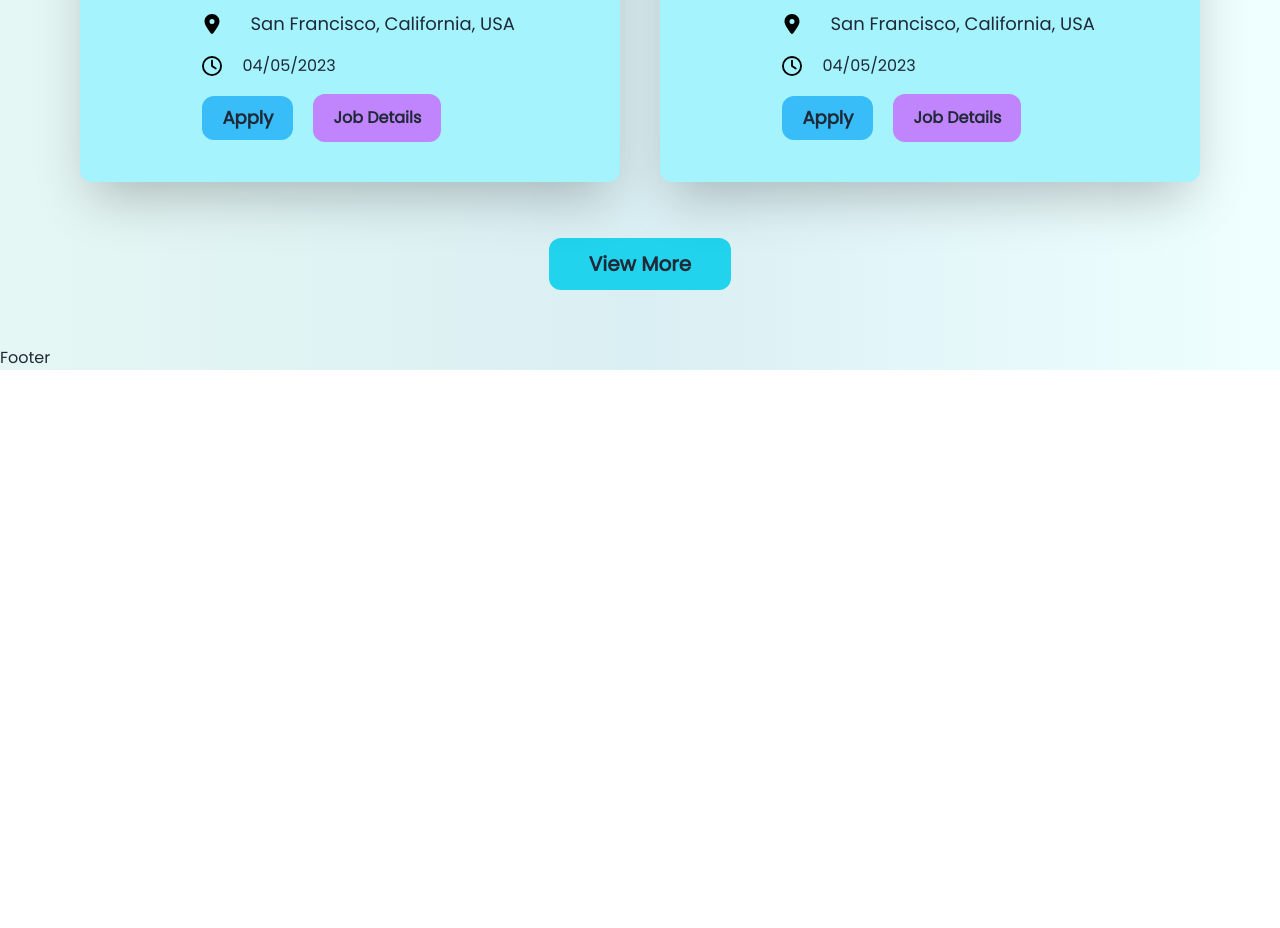
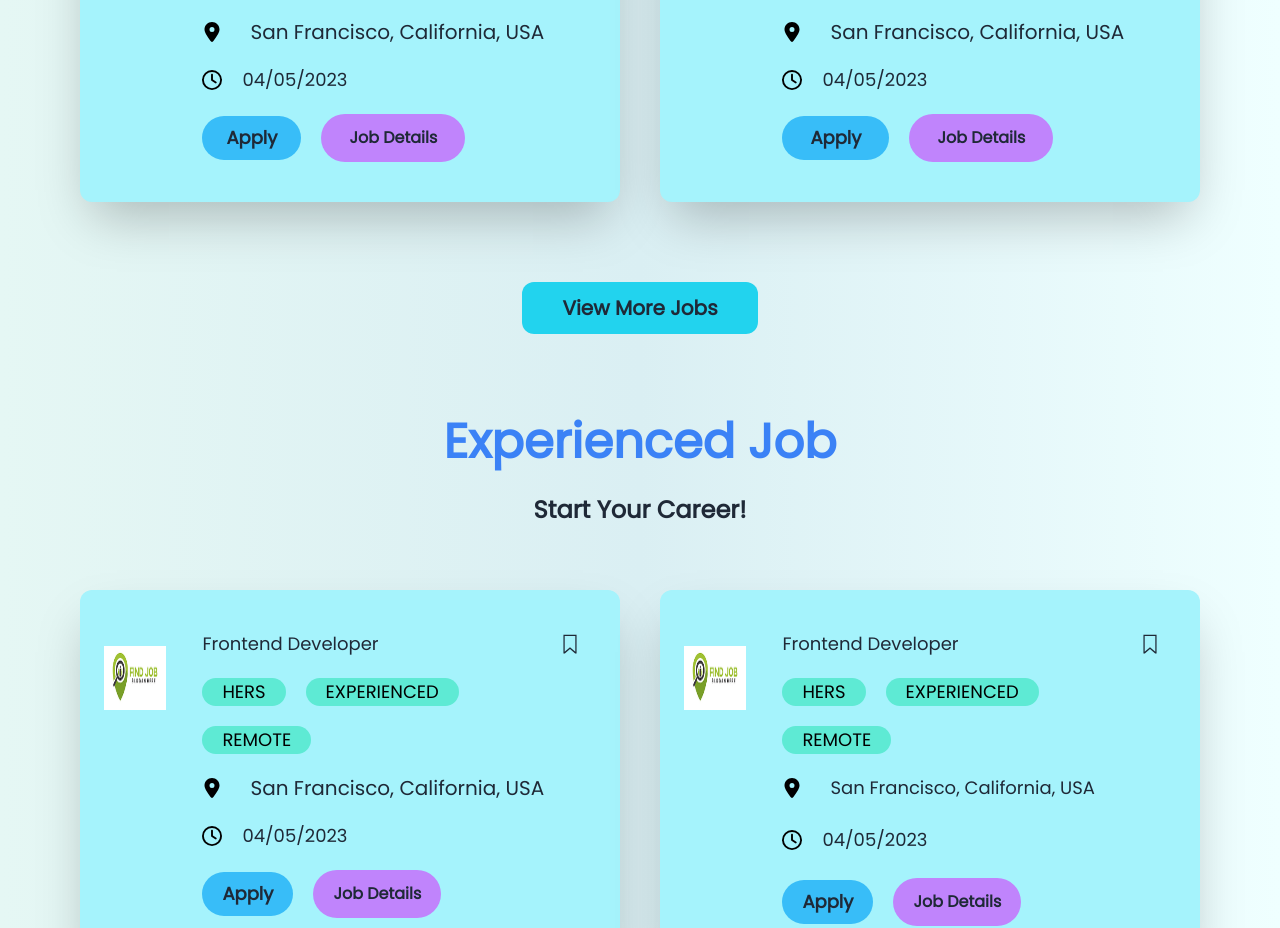
Before and after one commit to ikramuzzaman455173/Career-Bridge, a React (Vite) app in the folder CareerBridge-client/: page / in a window 1280 px wide. Shown: the part 938-1866 px from the top of the page. Before the commit the page ends 1308 px from the top, so only its background shows below. Built offline with nearby package versions, Linux system fonts and the light colour scheme.

Commit message:
added rxperienced job section card design

```diff
--- /dev/null
+++ b/CareerBridge-client/src/Components/Experienced/Experienced.jsx
@@ -0,0 +1,154 @@
+import React from 'react';
+
+const Experienced = () => {
+    return (
+      <>
+        <>
+          <div className="my-16 text-center">
+            <h1 className="text-5xl font-bold mb-7 text-blue-500">
+              Experienced Job
+            </h1>
+            <h1 className="text-2xl font-semibold">Start Your Career!</h1>
+          </div>
+          <div className="grid grid-cols md:grid-cols-2 lg:grid-cols-2 gap-10 ">
+            {/* <div className=" rounded-md shadow-md sm:w-96 lg:w-1/2 dark:bg-gray-900 dark:text-gray-100 p-10"> */}
+            <div className="flex items-start gap-7 flex-col sm:flex-row md:flex-row lg:flex-row relative bg-cyan-200 ps-8 lg:ps-4 py-10 pe-10 rounded-xl shadow-2xl">
+              <div className="sm:mt-2 flex item-center justify-center h-20 w-24 rounded-md p-2">
+                <img src="../../../public/logo.png" alt="" />
+              </div>
+              <div className="flex-col w-full">
+                <div className="flex justify-between items-center mb-4">
+                  <p className="text-lg">Frontend Developer</p>
+                  <svg
+                    xmlns="http://www.w3.org/2000/svg"
+                    viewBox="0 0 512 512"
+                    className="w-5 h-5 fill-current"
+                  >
+                    <path d="M424,496H388.75L256.008,381.19,123.467,496H88V16H424ZM120,48V456.667l135.992-117.8L392,456.5V48Z"></path>
+                  </svg>
+                </div>
+                <div className="flex justify-start items-center gap-4 sm:gap-5 my-5 flex-wrap ">
+                  <p className="bg-teal-300 rounded-full px-5 uppercase text-lg text-black ">
+                    Hers
+                  </p>
+                  <p className="bg-teal-300 rounded-full px-5 uppercase text-lg text-black ">
+                    Experienced
+                  </p>
+                  <p className="bg-teal-300 rounded-full px-5 uppercase text-lg text-black ">
+                    Remote
+                  </p>
+                </div>
+                <div className="flex justify-start items-center gap-4 sm:gap-5 my-4 flex-wrap">
+                  <p>
+                    <img
+                      className="h-5 w-5"
+                      src="../../../public/location-dot-solid.svg"
+                      alt="Location"
+                    />
+                  </p>
+                  <p className="text-xl ms-2">San Francisco, California, USA</p>
+                </div>
+                <div className="flex justify-start items-center gap-4 sm:gap-5 my-5 flex-wrap ">
+                  <p>
+                    <img
+                      className="h-5 w-5"
+                      src="../../../public/clock-regular.svg"
+                      alt=""
+                    />
+                  </p>
+                  <p className='text-lg'>04/05/2023</p>
+                </div>
+                <div className="flex justify-start items-center gap-4 sm:gap-5 flex-wrap ">
+                  <button
+                    type="button"
+                    className="px-5 p-2 font-semibold rounded-3xl duration-[800ms] bg-sky-400 hover:bg-blue-700 hover:text-white dark:text-gray-800 text-lg"
+                  >
+                    Apply
+                  </button>
+                  <button
+                    type="button"
+                    className="px-5 py-3 font-semibold rounded-3xl duration-[800ms] bg-purple-400 hover:bg-teal-400 dark:text-gray-800"
+                  >
+                    Job Details
+                  </button>
+                </div>
+              </div>
+            </div>
+            <div className="flex items-start gap-7 flex-col sm:flex-row md:flex-row lg:flex-row relative bg-cyan-200 ps-8 lg:ps-4 py-10 pe-10 rounded-xl shadow-2xl">
+              <div className="sm:mt-2 flex item-center justify-center h-20 w-24 rounded-md p-2">
+                <img src="../../../public/logo.png" alt="" />
+              </div>
+              <div className="flex-col w-full">
+                <div className="flex justify-between items-center mb-4">
+                  <p className="text-lg">Frontend Developer</p>
+                  <svg
+                    xmlns="http://www.w3.org/2000/svg"
+                    viewBox="0 0 512 512"
+                    className="w-5 h-5 fill-current"
+                  >
+                    <path d="M424,496H388.75L256.008,381.19,123.467,496H88V16H424ZM120,48V456.667l135.992-117.8L392,456.5V48Z"></path>
+                  </svg>
+                </div>
+                <div className="flex justify-start items-center gap-4 sm:gap-5 my-5 flex-wrap ">
+                  <p className="bg-teal-300 rounded-full px-5 uppercase text-lg text-black ">
+                    Hers
+                  </p>
+                  <p className="bg-teal-300 rounded-full px-5 uppercase text-lg text-black ">
+                    Experienced
+                  </p>
+                  <p className="bg-teal-300 rounded-full px-5 uppercase text-lg text-black ">
+                    Remote
+                  </p>
+                </div>
+                <div className="flex justify-start items-center gap-4 sm:gap-5 my-4 flex-wrap">
+                  <p>
+                    <img
+                      className="h-5 w-5"
+                      src="../../../public/location-dot-solid.svg"
+                      alt="Location"
+                    />
+                  </p>
+                  <p className="text-lg ms-2">San Francisco, California, USA</p>
+                </div>
+                <div className="flex justify-start items-center gap-4 sm:gap-5 my-4 py-2 flex-wrap ">
+                  <p>
+                    <img
+                      className="h-5 w-5"
+                      src="../../../public/clock-regular.svg"
+                      alt=""
+                    />
+                  </p>
+                  <p className='text-lg'>04/05/2023</p>
+                </div>
+                <div className="flex justify-start items-center gap-4 sm:gap-5 flex-wrap ">
+                  <button
+                    type="button"
+                    className="px-5 p-2 font-semibold rounded-3xl duration-[800ms] bg-sky-400 hover:bg-blue-700 hover:text-white dark:text-gray-800 text-lg"
+                  >
+                    Apply
+                  </button>
+                  <button
+                    type="button"
+                    className="px-5 py-3 font-semibold rounded-3xl duration-[800ms] bg-purple-400 hover:bg-teal-400 dark:text-gray-800"
+                  >
+                    Job Details
+                  </button>
+                </div>
+              </div>
+            </div>
+          </div>
+          {/* View more button */}
+          <div className="text-center py-20">
+            <button
+              type="button"
+              className="px-10 py-3 text-xl font-semibold rounded-xl duration-[800ms] bg-cyan-400 hover:bg-purple-600 dark:text-gray-800 hover:text-white"
+            >
+              View More Jobs
+            </button>
+          </div>
+        </>
+      </>
+    );
+};
+
+export default Experienced;
--- a/CareerBridge-client/src/Components/Fresher/Fresher.jsx
+++ b/CareerBridge-client/src/Components/Fresher/Fresher.jsx
@@ -25,13 +25,13 @@ const Fresher = () => {
               </svg>
             </div>
             <div className="flex justify-start items-center gap-4 sm:gap-5 my-5 flex-wrap ">
-              <p className="bg-teal-300 rounded-full px-5 uppercase text-lg text-black ">
+              <p className="bg-teal-300 rounded-full px-5 py-1 uppercase text-lg text-black ">
                 Hers
               </p>
-              <p className="bg-teal-300 rounded-full px-5 uppercase text-lg text-black ">
+              <p className="bg-teal-300 rounded-full px-5 py-1 uppercase text-lg text-black ">
                 Fresher
               </p>
-              <p className="bg-teal-300 rounded-full px-5 uppercase text-lg text-black ">
+              <p className="bg-teal-300 rounded-full px-5 py-1 uppercase text-lg text-black ">
                 Remote
               </p>
             </div>
@@ -43,9 +43,9 @@ const Fresher = () => {
                   alt="Location"
                 />
               </p>
-              <p className="text-lg ms-2">San Francisco, California, USA</p>
+              <p className="text-xl ms-2">San Francisco, California, USA</p>
             </div>
-            <div className="flex justify-start items-center gap-4 sm:gap-5 my-4 flex-wrap ">
+            <div className="flex justify-start items-center gap-4 sm:gap-5 my-5 flex-wrap ">
               <p>
                 <img
                   className="h-5 w-5"
@@ -53,18 +53,18 @@ const Fresher = () => {
                   alt=""
                 />
               </p>
-              <p>04/05/2023</p>
+              <p className="text-lg">04/05/2023</p>
             </div>
             <div className="flex justify-start items-center gap-4 sm:gap-5 flex-wrap ">
               <button
                 type="button"
-                className="px-5 p-2 font-semibold rounded-xl duration-[800ms] bg-sky-400 hover:bg-blue-700 hover:text-white dark:text-gray-800 text-lg"
+                className="px-6 p-2 font-semibold rounded-3xl duration-[800ms] bg-sky-400 hover:bg-blue-700 hover:text-white dark:text-gray-800 text-lg"
               >
                 Apply
               </button>
               <button
                 type="button"
-                className="px-5 py-3 font-semibold rounded-xl duration-[800ms] bg-purple-400 hover:bg-teal-400 dark:text-gray-800"
+                className="px-7 py-3 font-semibold rounded-3xl duration-[800ms] bg-purple-400 hover:bg-teal-400 dark:text-gray-800"
               >
                 Job Details
               </button>
@@ -87,13 +87,13 @@ const Fresher = () => {
               </svg>
             </div>
             <div className="flex justify-start items-center gap-4 sm:gap-5 my-5 flex-wrap ">
-              <p className="bg-teal-300 rounded-full px-5 uppercase text-lg text-black ">
+              <p className="bg-teal-300 rounded-full px-5 py-1 uppercase text-lg text-black ">
                 Hers
               </p>
-              <p className="bg-teal-300 rounded-full px-5 uppercase text-lg text-black ">
+              <p className="bg-teal-300 rounded-full px-5 py-1 uppercase text-lg text-black ">
                 Fresher
               </p>
-              <p className="bg-teal-300 rounded-full px-5 uppercase text-lg text-black ">
+              <p className="bg-teal-300 rounded-full px-5 py-1 uppercase text-lg text-black ">
                 Remote
               </p>
             </div>
@@ -105,9 +105,9 @@ const Fresher = () => {
                   alt="Location"
                 />
               </p>
-              <p className="text-lg ms-2">San Francisco, California, USA</p>
+              <p className="text-xl ms-2">San Francisco, California, USA</p>
             </div>
-            <div className="flex justify-start items-center gap-4 sm:gap-5 my-4 flex-wrap ">
+            <div className="flex justify-start items-center gap-4 sm:gap-5 my-5 flex-wrap ">
               <p>
                 <img
                   className="h-5 w-5"
@@ -115,18 +115,18 @@ const Fresher = () => {
                   alt=""
                 />
               </p>
-              <p>04/05/2023</p>
+              <p className="text-lg">04/05/2023</p>
             </div>
             <div className="flex justify-start items-center gap-4 sm:gap-5 flex-wrap ">
               <button
                 type="button"
-                className="px-5 p-2 font-semibold rounded-xl duration-[800ms] bg-sky-400 hover:bg-blue-700 hover:text-white dark:text-gray-800 text-lg"
+                className="px-7 p-2 font-semibold rounded-3xl duration-[800ms] bg-sky-400 hover:bg-blue-700 hover:text-white dark:text-gray-800 text-lg"
               >
                 Apply
               </button>
               <button
                 type="button"
-                className="px-5 py-3 font-semibold rounded-xl duration-[800ms] bg-purple-400 hover:bg-teal-400 dark:text-gray-800"
+                className="px-7 py-3 font-semibold rounded-3xl duration-[800ms] bg-purple-400 hover:bg-teal-400 dark:text-gray-800"
               >
                 Job Details
               </button>
@@ -135,12 +135,12 @@ const Fresher = () => {
         </div>
       </div>
       {/* View more button */}
-      <div className="text-center py-14">
+      <div className="text-center pt-20 py-5">
         <button
           type="button"
           className="px-10 py-3 text-xl font-semibold rounded-xl duration-[800ms] bg-cyan-400 hover:bg-purple-600 dark:text-gray-800 hover:text-white"
         >
-          View More
+          View More Jobs
         </button>
       </div>
     </>
--- a/CareerBridge-client/src/HomePage/HomePage.jsx
+++ b/CareerBridge-client/src/HomePage/HomePage.jsx
@@ -2,6 +2,7 @@ import React from 'react'
 import Container from '../Components/Container/Container'
 import Hero from '../Components/Hero/Hero';
 import Fresher from '../Components/Fresher/Fresher';
+import Experienced from '../Components/Experienced/Experienced';
 
 const HomePage = () => {
   return (
@@ -11,6 +12,7 @@ const HomePage = () => {
       <p className='font-bold text-center'>Hello .....</p> */}
       <Hero></Hero>
       <Fresher></Fresher>
+      <Experienced></Experienced>
       </Container>
 
     </>
```
